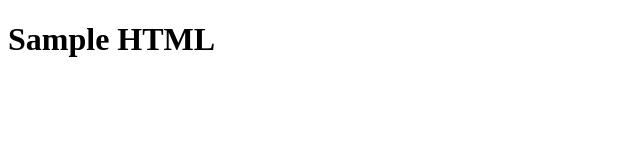
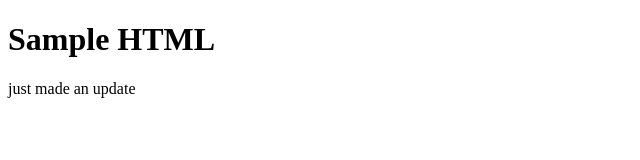
Before and after one commit to CodeCamp-Oct-2021/assignment-4-html-me-something-gsandhya2011, a website: page index.html in a window 1280 px wide. Shown: the whole page, without its empty margins (0-640 px from the left). Drawn offline with Linux system fonts and the light colour scheme.

Commit message:
Update index.html
updated index.html

```diff
--- a/index.html
+++ b/index.html
@@ -5,5 +5,6 @@
    <body>
       <!-- Write your HTML in this file! -->
       <h1>Sample HTML</h1>
+      <p>just made an update</p>
    </body>
 </html>
```
